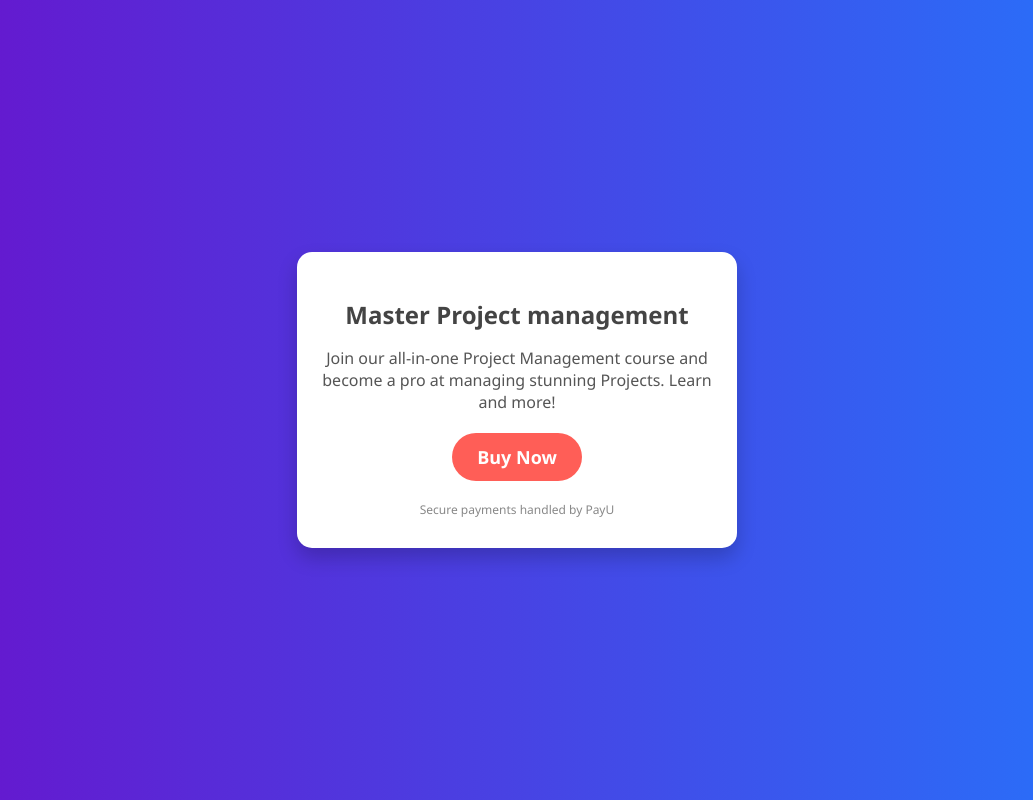
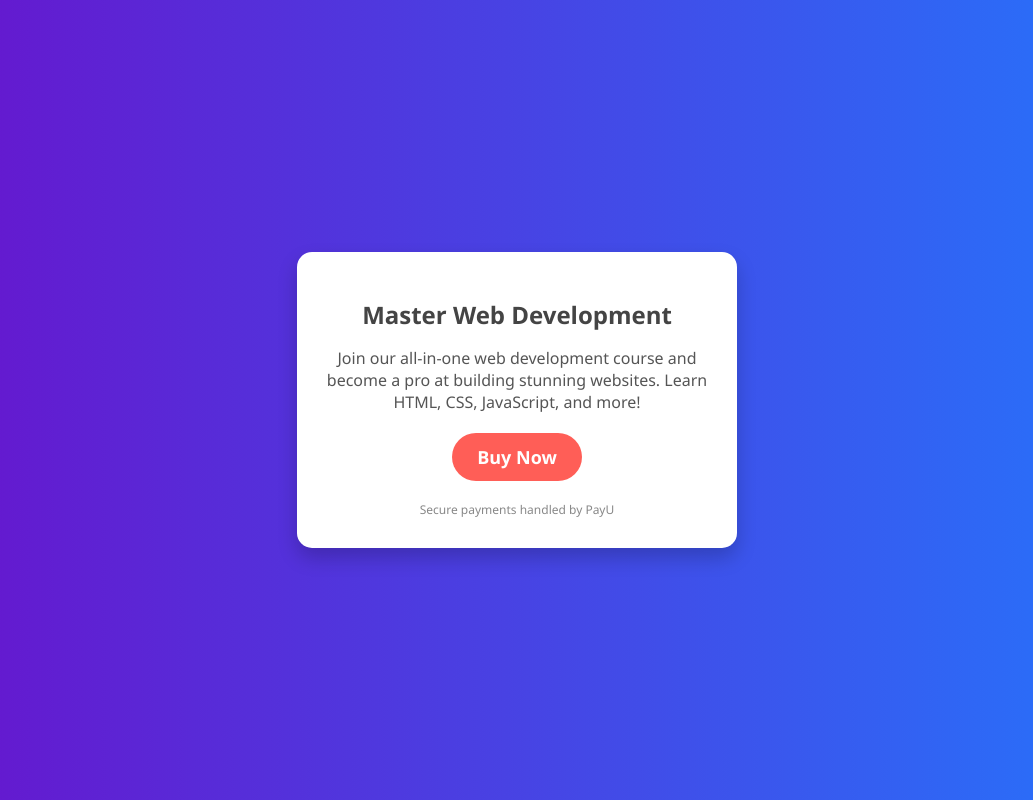
Before and after one commit to pratik24205/FundsroomWeb, a plain HTML site: page index.html in a window 1280 px wide. Shown: the whole page, without its empty margins (123-1156 px from the left). Drawn offline with Linux system fonts and the light colour scheme.

Commit message:
Updated the code

```diff
--- a/index.html
+++ b/index.html
@@ -59,8 +59,8 @@
 </head>
 <body>
     <div class="course-container">
-        <h1>Master Project management</h1>
-        <p>Join our all-in-one Project Management course and become a pro at managing stunning Projects. Learn and more!</p>
+        <h1>Master Web Development</h1>
+        <p>Join our all-in-one web development course and become a pro at building stunning websites. Learn HTML, CSS, JavaScript, and more!</p>
         <a href="#" class="buy-now" id="buyNowButton">Buy Now</a>
         <div class="footer">Secure payments handled by PayU</div>
     </div>
@@ -85,5 +85,11 @@
             // You can handle the transaction ID here (e.g., display a message, send to the server, etc.)
         }
     </script>
+
+    <script>
+        // Start a development server on localhost:5173
+        console.log("Run the following command to serve this file on localhost:5173:");
+        console.log("npx serve -l 5173 .");
+    </script>
 </body>
 </html>
```
